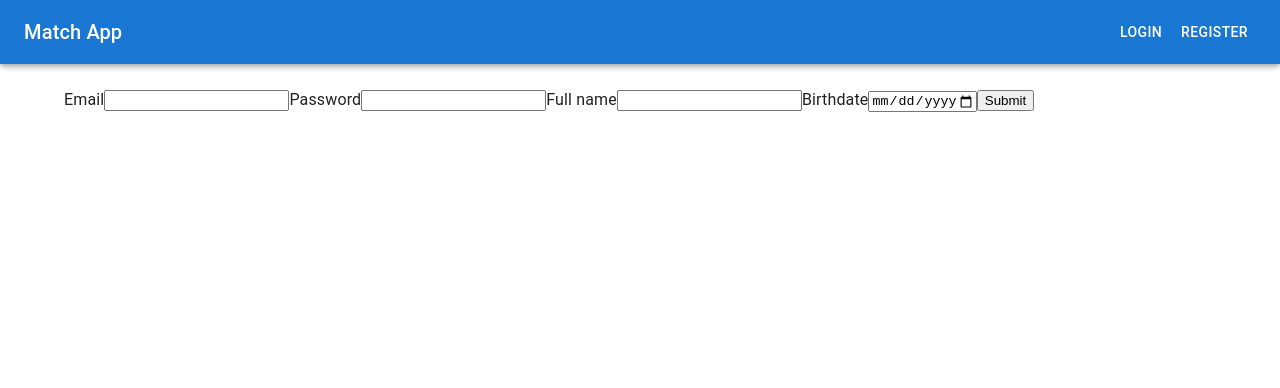
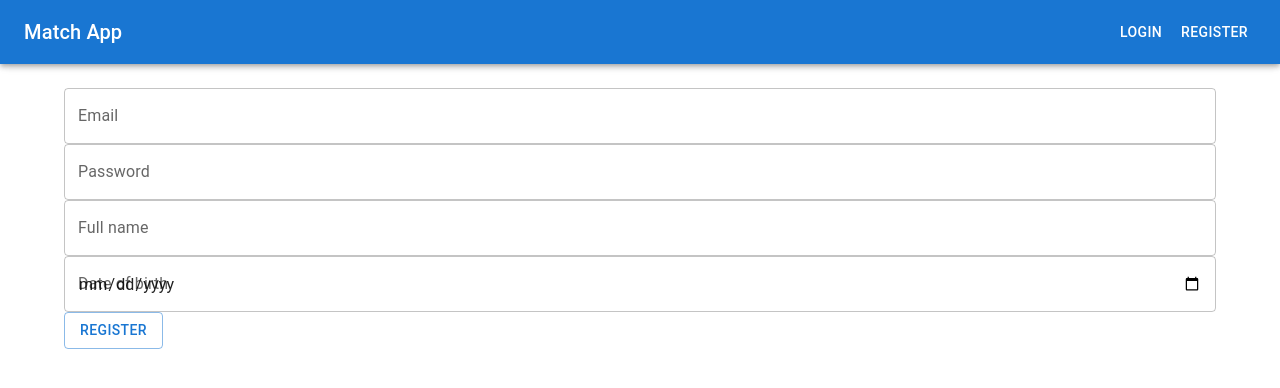
Before and after one commit to jaakkopy/chat-match-app, a React (Create React App) app in the folder client/: page /register in a window 1280 px wide. Shown: the top 388 px of the page. Built offline with nearby package versions, Linux system fonts and the light colour scheme.

Commit message:
improved style for login and register pages

```diff
--- a/client/src/components/AuthProvider.tsx
+++ b/client/src/components/AuthProvider.tsx
@@ -4,11 +4,19 @@ import React, { useState } from 'react';
 // https://www.robinwieruch.de/react-router-authentication/
 // Some modifications were made.
 
+export interface RegistrationError {
+    type: string;
+    value: string;
+    msg: string;
+    path: string;
+    location: string;
+}
+
 export interface AuthContextValues {
     token: string | null;
     userEmail: string | null;
     onLogin: (email: string, password: string) => Promise<string | null>;
-    onRegister: (email: string, password: string, fullname: string, birthdate: string) => Promise<string | null>;
+    onRegister: (email: string, password: string, fullname: string, birthdate: string) => Promise<RegistrationError[] | null>;
     onLogout: () => void;
     isLoggedIn: () => boolean;
 }
@@ -45,7 +53,7 @@ export const AuthProvider = ({ children }: any) => {
         email: string,
         password: string,
         fullname: string,
-        birthdate: string) => {
+        birthdate: string): Promise<RegistrationError[] | null> => {
         const res = await fetch("/api/auth/register", {
             method: "POST",
             headers: {
@@ -58,8 +66,8 @@ export const AuthProvider = ({ children }: any) => {
         if (res.status == 200) {
             return null;
         }
-        const failureMessage = await res.text();
-        return failureMessage;
+        const errs = await res.json();
+        return errs.errors;
     }
 
     const logout = () => {
--- a/client/src/components/LoginPage.tsx
+++ b/client/src/components/LoginPage.tsx
@@ -35,7 +35,7 @@ const LoginPage = () => {
             <TextField fullWidth required label="Password" id="passwordInput" type="password" value={password} onChange={(e) => setPassword(e.target.value)} />
 
             <Button variant="outlined" type="submit" onClick={(e) => {e.preventDefault(); handleLogin();}}>Login</Button>
-            {error !== null ? <Alert severity="warning">Error: {error}</Alert> : <></>}
+            {error !== null ? <Alert severity="warning">Error: {error}</Alert> : null}
         </div>
     );
 }
--- a/client/src/components/Matches.tsx
+++ b/client/src/components/Matches.tsx
@@ -7,14 +7,14 @@ import { useNavigate } from 'react-router-dom';
 import { useEffect, useState } from 'react';
 import { useAuth } from './AuthProvider';
 import UserProfile from '../models/User';
-import { Avatar, Box, Pagination } from '@mui/material';
+import { Alert, Avatar, Box, Pagination } from '@mui/material';
 
 const Matches = () => {
     const [page, setPage] = useState(1);
     const [lastPage, setLastPage] = useState(1);
     const auth = useAuth();
     const navigate = useNavigate();
-    const [pagesOfUsers, setPagesOfUsers] = useState<{profile: UserProfile, latestMessage: string}[][]>([[]]);
+    const [pagesOfUsers, setPagesOfUsers] = useState<{ profile: UserProfile, latestMessage: string }[][]>([[]]);
     const [error, setError] = useState<string | null>(null);
 
     useEffect(() => {
@@ -33,7 +33,7 @@ const Matches = () => {
                     setError(reason);
                 } else {
                     setError(null);
-                    const {matches} = await res.json();
+                    const { matches } = await res.json();
                     // Divide the entries into pages of 10 per page.
                     // If the amount is not divisible by 10, leftovers will be inserted to the last page
                     let userPages = [];
@@ -59,7 +59,7 @@ const Matches = () => {
             }
         }
         f();
-        return () => {mounted = false};
+        return () => { mounted = false };
     }, []);
 
 
@@ -73,7 +73,7 @@ const Matches = () => {
 
     const onUserclicked = (email: string) => {
         // navigate to the chat page for the selected user
-        navigate("/chat",  { state: { profile: pagesOfUsers[page - 1].find(u => u.profile.email === email)?.profile } });
+        navigate("/chat", { state: { profile: pagesOfUsers[page - 1].find(u => u.profile.email === email)?.profile } });
     }
 
     const handleChange = (event: React.ChangeEvent<unknown>, value: number) => {
@@ -82,10 +82,11 @@ const Matches = () => {
 
     return (
         <div>
-            {lastPage != 1 ? <Pagination count={lastPage} page={page} onChange={handleChange} siblingCount={0}/> : null}
+            {pagesOfUsers.length > 0 ? <div>
+                {lastPage != 1 ? <Pagination count={lastPage} page={page} onChange={handleChange} siblingCount={0} /> : null}
                 <List sx={{ width: '100%', maxWidth: 360, bgcolor: 'background.paper' }}>
                     {
-                    pagesOfUsers.length > 0 ? pagesOfUsers[page - 1].map(m => {
+                        pagesOfUsers[page - 1].map(m => {
                             return (
                                 <Box display={"flex"} flexDirection={"row"} key={m.profile.email}>
                                     <Avatar>{m.profile.fullname.split(" ").map(part => part[0]).join("")}</Avatar>
@@ -102,9 +103,11 @@ const Matches = () => {
                                     <Divider variant="inset" component="li" />
                                 </Box>
                             )
-                    }) : null
+                        })
                     }
                 </List>
+            </div> : <Alert severity="info">No matches yet. You can browse other users to find a match!</Alert>}
+
         </div>
     );
 }
--- a/client/src/components/RegisterPage.tsx
+++ b/client/src/components/RegisterPage.tsx
@@ -1,7 +1,15 @@
 import { useState, useEffect } from 'react';
 import { useNavigate } from "react-router-dom";
 import { useAuth, AuthContextValues } from './AuthProvider';
+import { Alert, Button, TextField } from '@mui/material';
 
+interface RegistrationError {
+    type: string;
+    value: string;
+    msg: string;
+    path: string;
+    location: string;
+}
 
 const RegisterPage = () => {
     const auth: AuthContextValues | null = useAuth();
@@ -9,7 +17,7 @@ const RegisterPage = () => {
     const [password, setPassword] = useState<string>('');
     const [fullname, setFullname] = useState<string>('');
     const [birthdate, setBirthdate] = useState<string>('');
-    const [error, setError] = useState<string | null>(null);
+    const [errors, setErrors] = useState<RegistrationError[] | null>(null);
     const navigate = useNavigate();
 
     // if the user is already logged in, navigate back to the home page
@@ -22,39 +30,26 @@ const RegisterPage = () => {
         return null;
 
     const handleRegister = async () => {
-        const possibleError: null | string = await auth.onRegister(
+        const possibleErrors: null | RegistrationError[] = await auth.onRegister(
             email,
             password,
             fullname,
             birthdate
         );
-        if (possibleError == null) {
+        if (possibleErrors == null) {
             navigate("/login");
         }
-        setError(possibleError);
+        setErrors(possibleErrors);
     }
 
-    let eighteenYearsAgo = new Date();
-    eighteenYearsAgo.setFullYear(eighteenYearsAgo.getFullYear() - 18);
-    const dateStr = `${eighteenYearsAgo.getFullYear()}-${("0" + (eighteenYearsAgo.getMonth() + 1)).slice(-2)}-${ ("0" + eighteenYearsAgo.getDay()).slice(-2) }`;
     return (
         <div>
-            <form>
-                <label>Email</label>
-                <input type="email" value={email} onChange={(e) => setEmail(e.target.value)}/>
-
-                <label>Password</label>
-                <input type="password" value={password} onChange={(e) => setPassword(e.target.value)}/>
-
-                <label>Full name</label>
-                <input value={fullname} onChange={(e) => setFullname(e.target.value)}/>
-
-                <label>Birthdate</label>
-                <input type="date" max={dateStr} value={birthdate} onChange={(e) => setBirthdate(e.target.value)}/>
-
-                <input type="submit" onClick={(e) => {e.preventDefault(); handleRegister();}}/>
-            </form>
-            {error !== null ? <p>Error: {error}</p> : <></>}
+            <TextField fullWidth label="Email" type="email" value={email} onChange={(e) => setEmail(e.target.value)}/>
+            <TextField fullWidth label="Password" type="password" value={password} onChange={(e) => setPassword(e.target.value)}/>
+            <TextField fullWidth label="Full name" value={fullname} onChange={(e) => setFullname(e.target.value)}/>
+            <TextField fullWidth label="Date of birth" type="date" value={birthdate} onChange={(e) => setBirthdate(e.target.value)}/>
+            <Button variant="outlined" type="submit" onClick={(e) => {e.preventDefault(); handleRegister();}}>Register</Button>
+            {errors !== null ? errors.map(e => <Alert severity="warning">{e.path}: {e.msg}</Alert>) : null}
         </div>
     );
 }
```
Lines whose indentation alone changed are shown as unchanged.
